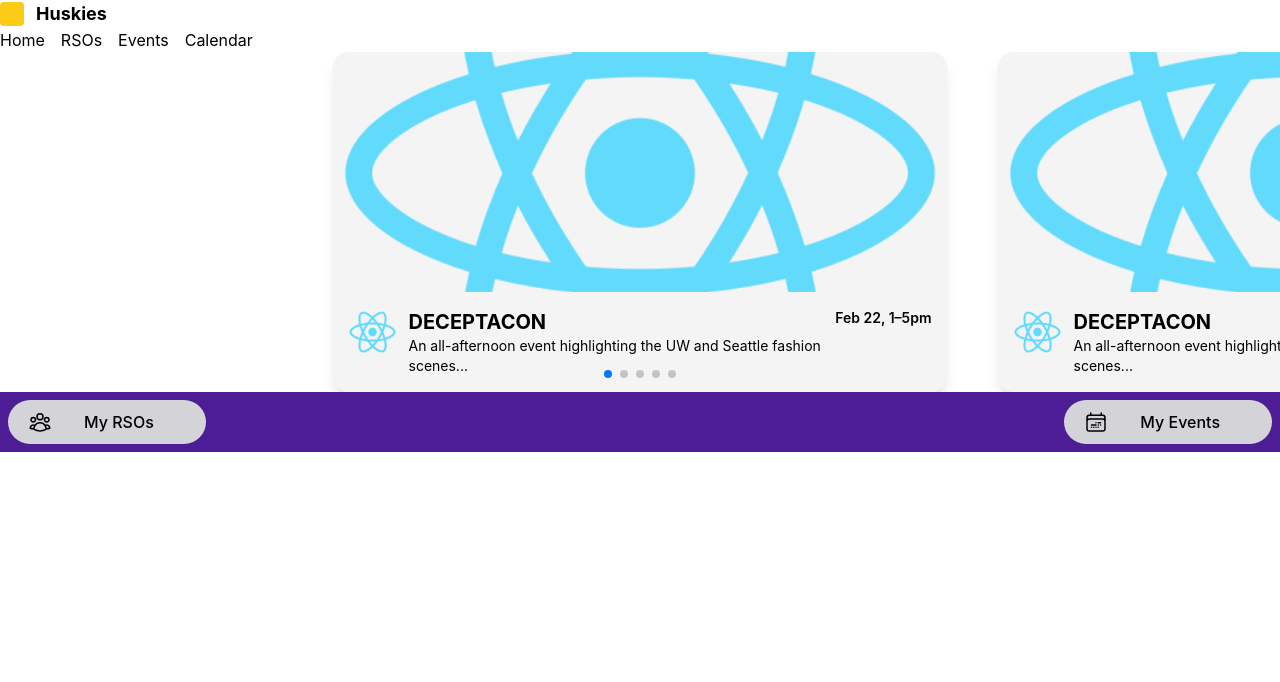
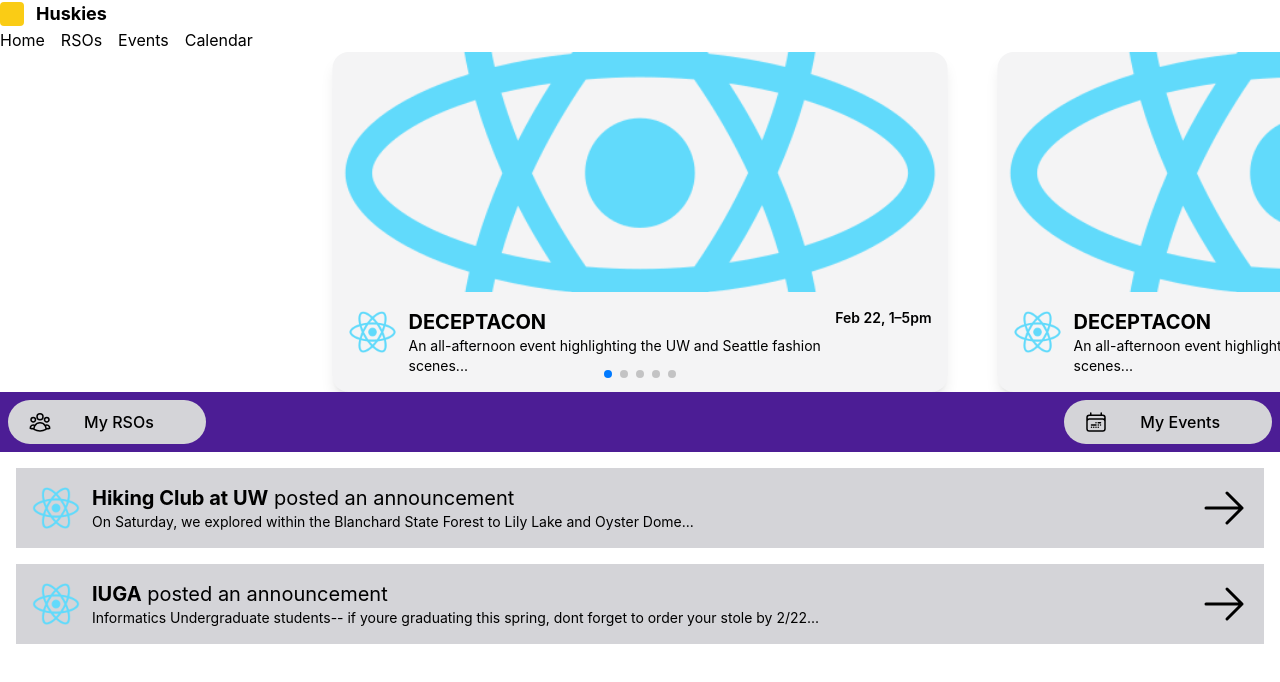
Before and after one commit to aelysha/huskyhive, a React (Create React App) app in the folder client/: page /homeV2 in a window 1280 px wide. Shown: the top 682 px of the page. Built offline with nearby package versions, Linux system fonts and the light colour scheme.

Commit message:
Added home page functionality in terms of buttons and card swiping carousel.

```diff
--- a/client/src/components/Pages/HomeV2/HomeV2.js
+++ b/client/src/components/Pages/HomeV2/HomeV2.js
@@ -40,7 +40,19 @@ const events = [
     description: 'An all-afternoon event highlighting the UW and Seattle fashion scenes...',
     logo: '/logo512.png',
   }
-  // Add more event objects here
+];
+
+const announcements = [
+    {
+        rso: 'Hiking Club at UW',
+        logo: '/logo512.png',
+        content:'On Saturday, we explored within the Blanchard State Forest to Lily Lake and Oyster Dome...'
+    },
+    {
+        rso:'IUGA',
+        logo:'/logo512.png',
+        content:'Informatics Undergraduate students-- if youre graduating this spring, dont forget to order your stole by 2/22...'
+    }
 ];
 
 export default function EventCarousel() {
@@ -104,7 +116,22 @@ export default function EventCarousel() {
                 </button>
             </div>
             <div>
-
+                {announcements.map((announcement, index) => (
+                    <div className="p-4 flex items-start gap-3 bg-zinc-300 m-4">
+                        <img
+                            src={announcement.logo}
+                            className="w-12 h-12 rounded-full"
+                            alt="Logo"
+                        />
+                        <div className="flex-1">
+                            <h3 className="text-xl"><b>{announcement.rso}</b> posted an announcement</h3>
+                            <p className="text-sm">{announcement.content}</p>
+                        </div>
+                        <svg xmlns="http://www.w3.org/2000/svg" fill="none" viewBox="0 0 24 24" stroke-width="1.5" stroke="currentColor" class="w-12 h-12">
+                            <path stroke-linecap="round" stroke-linejoin="round" d="M13.5 4.5 21 12m0 0-7.5 7.5M21 12H3" />
+                        </svg>
+                    </div>
+                ))}
             </div>
         </div>
     );
```
